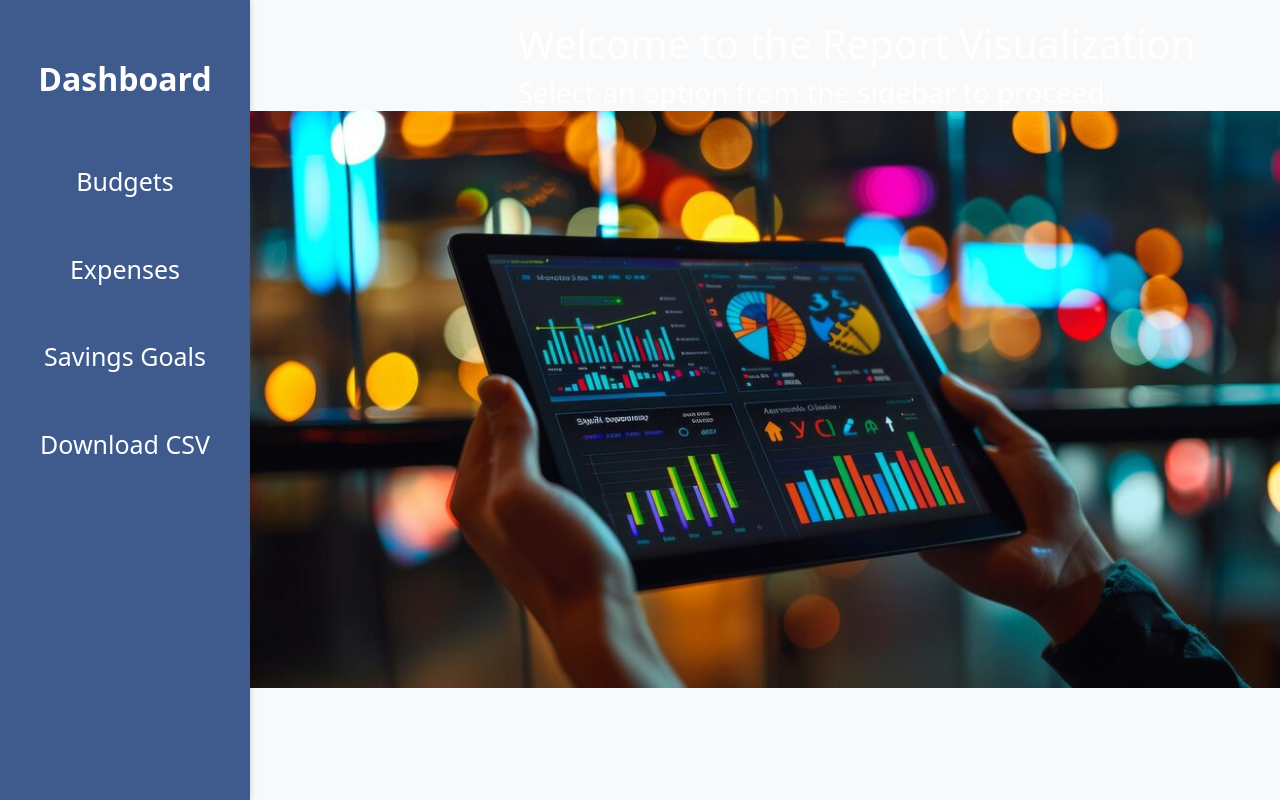
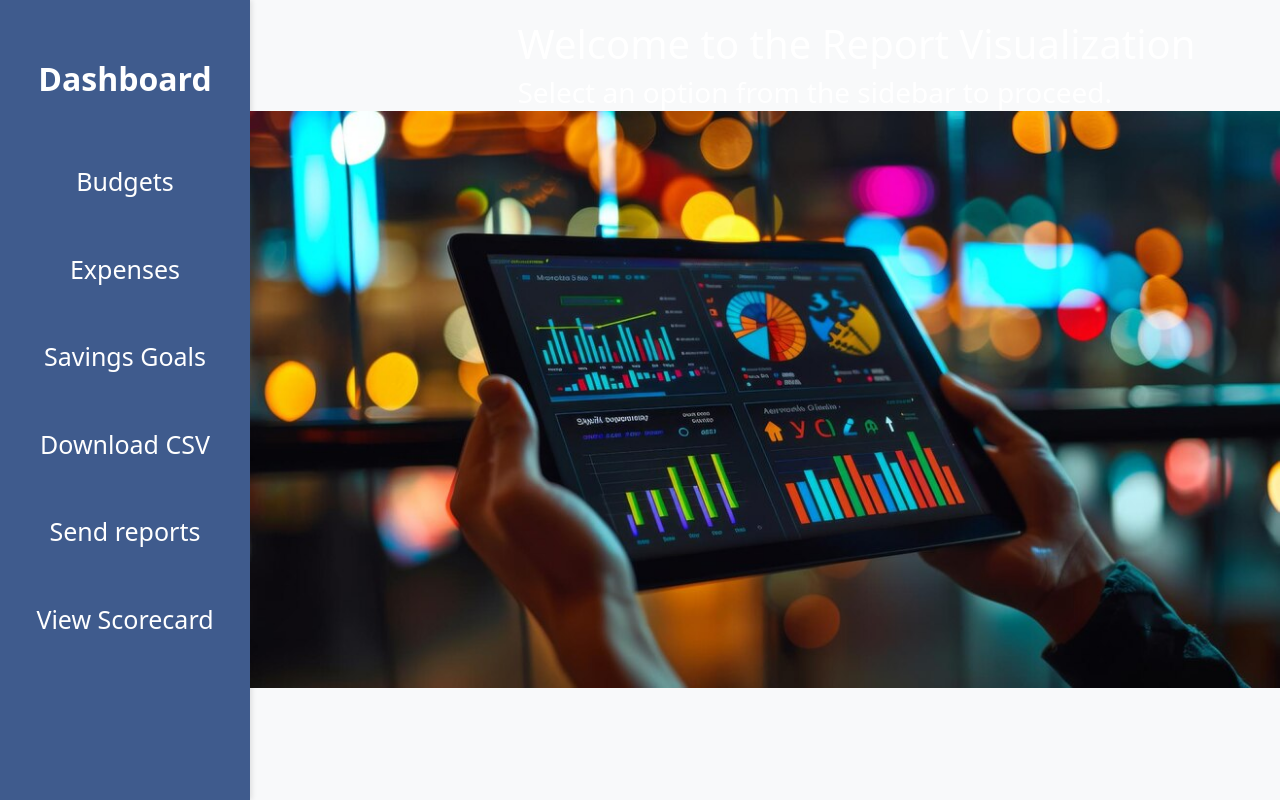
Before and after one commit to praneethaBrindavanam/Unified-Family-Finance-Tracker, a Flask app: page /mod5sprint2 in a window 1280 px wide. Run offline with Flask 3, Linux system fonts and the light colour scheme.

Commit message:
Update sprint2mod5.html
link for scorecard and email

```diff
--- a/templates/sprint2mod5.html
+++ b/templates/sprint2mod5.html
@@ -74,6 +74,8 @@
         <a href="/expense">Expenses</a>
         <a href="/savings">Savings Goals</a>
         <a href="/consolidated">Download CSV</a>
+        <a href="/test_email">Send reports</a>
+        <a href="/scorecards">View Scorecard</a>
     </div>
     <div class="main-content">
         <h1>Welcome to the Report Visualization</h1>
```
